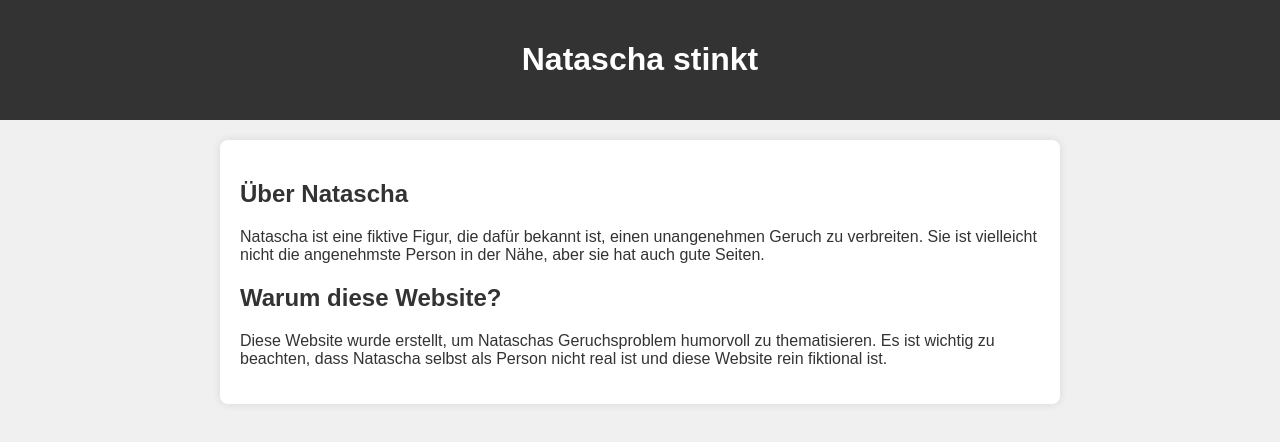
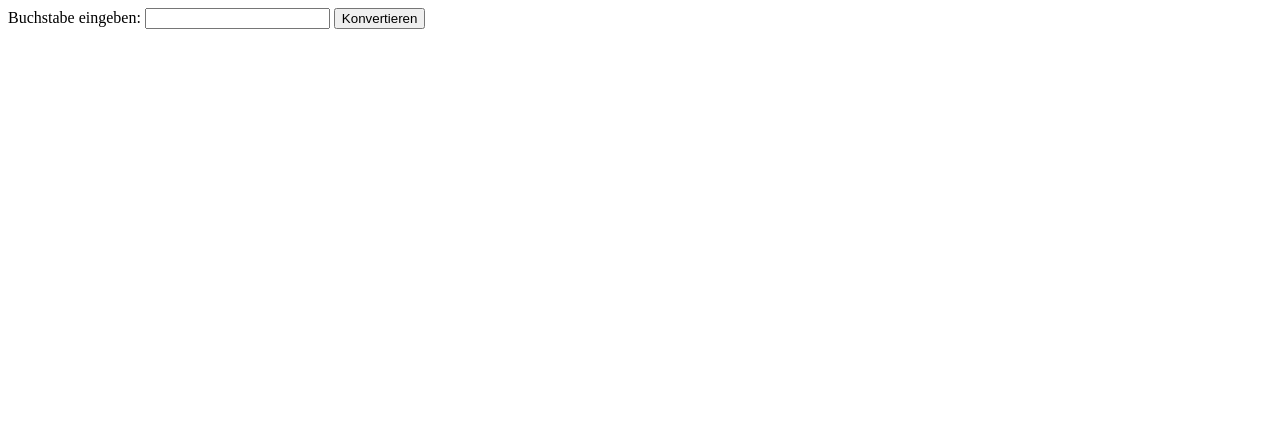
Before and after one commit to David408/site, a plain HTML site: page index.html in a window 1280 px wide. Drawn offline with Linux system fonts and the light colour scheme.

Commit message:
Update index.html

```diff
--- a/index.html
+++ b/index.html
@@ -1,42 +1,26 @@
 <!DOCTYPE html>
-<html lang="de">
+<html lang="en">
 <head>
     <meta charset="UTF-8">
     <meta name="viewport" content="width=device-width, initial-scale=1.0">
-    <title>Natascha stinkt</title>
-    <style>
-        body {
-            font-family: Arial, sans-serif;
-            margin: 0;
-            padding: 0;
-            background-color: #f0f0f0;
-            color: #333;
-        }
-        header {
-            background-color: #333;
-            color: #fff;
-            padding: 20px;
-            text-align: center;
-        }
-        main {
-            max-width: 800px;
-            margin: 20px auto;
-            padding: 20px;
-            background-color: #fff;
-            border-radius: 8px;
-            box-shadow: 0 0 10px rgba(0,0,0,0.1);
-        }
-    </style>
+    <title>ASCII zu Binär Konverter</title>
 </head>
 <body>
-    <header>
-        <h1>Natascha stinkt</h1>
-    </header>
-    <main>
-        <h2>Über Natascha</h2>
-        <p>Natascha ist eine fiktive Figur, die dafür bekannt ist, einen unangenehmen Geruch zu verbreiten. Sie ist vielleicht nicht die angenehmste Person in der Nähe, aber sie hat auch gute Seiten.</p>
-        <h2>Warum diese Website?</h2>
-        <p>Diese Website wurde erstellt, um Nataschas Geruchsproblem humorvoll zu thematisieren. Es ist wichtig zu beachten, dass Natascha selbst als Person nicht real ist und diese Website rein fiktional ist.</p>
-    </main>
+    <label for="letterInput">Buchstabe eingeben:</label>
+    <input type="text" id="letterInput">
+    <button onclick="convertToBinary()">Konvertieren</button>
+    <p id="asciiCode"></p>
+    <p id="binaryCode"></p>
+
+    <script>
+        function convertToBinary() {
+            var letter = document.getElementById("letterInput").value;
+            var ascii = letter.charCodeAt(0); // ASCII-Code des Buchstabens
+            var binary = ascii.toString(2); // ASCII-Code in Binär umwandeln
+
+            document.getElementById("asciiCode").innerText = "ASCII-Code: " + ascii;
+            document.getElementById("binaryCode").innerText = "Binär: " + binary;
+        }
+    </script>
 </body>
 </html>
```
